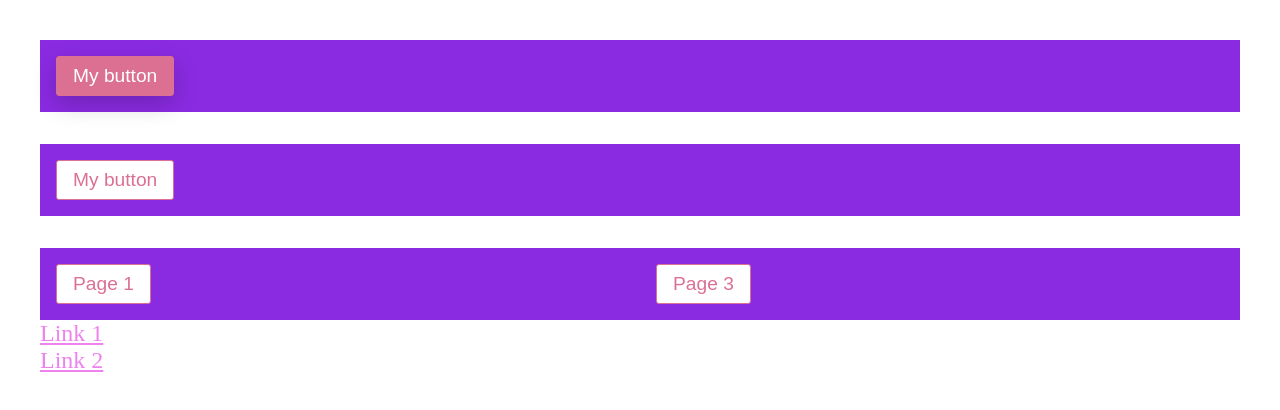
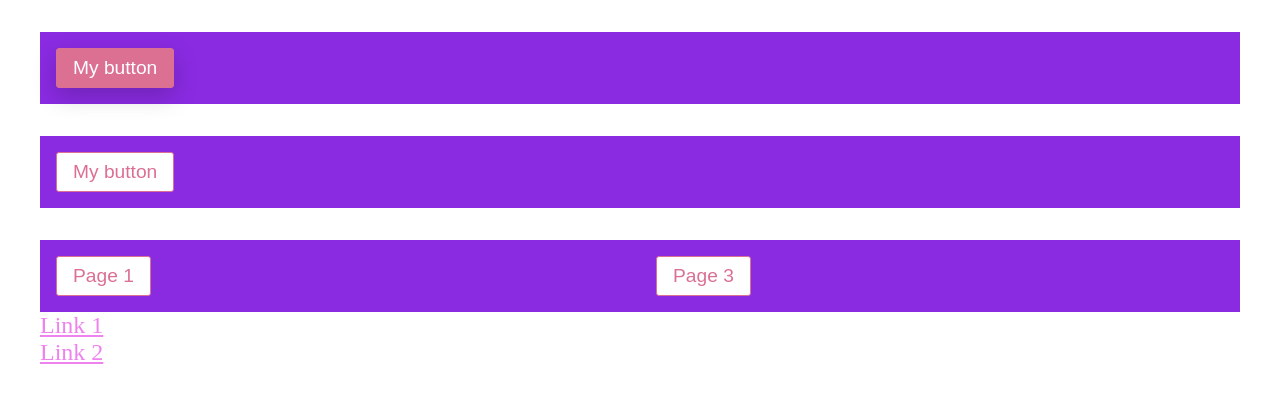
Before and after one commit to kaslufl/styled-components-react, a React (Create React App) app: page / in a window 1280 px wide. Shown: the top 410 px of the page. Built offline with nearby package versions, Linux system fonts and the light colour scheme.

Commit message:
feat: adiciona css reset

```diff
--- a/src/index.js
+++ b/src/index.js
@@ -2,7 +2,14 @@ import React from "react";
 import ReactDOM from "react-dom";
 
 import App from "./App";
+import GlobalStyles from "./theme/globalStyles";
 
 const root = document.getElementById("root");
 
-ReactDOM.render(<App />, root);
+ReactDOM.render(
+  <>
+    <GlobalStyles />
+    <App />
+  </>,
+  root
+);
--- /dev/null
+++ b/src/theme/globalStyles.js
@@ -0,0 +1,13 @@
+import { createGlobalStyle } from "styled-components";
+
+const GlobalStyle = createGlobalStyle`
+html {
+    height: 100%;
+}
+* {
+    padding: 0;
+    margin: 0;
+}
+`;
+
+export default GlobalStyle;
```
